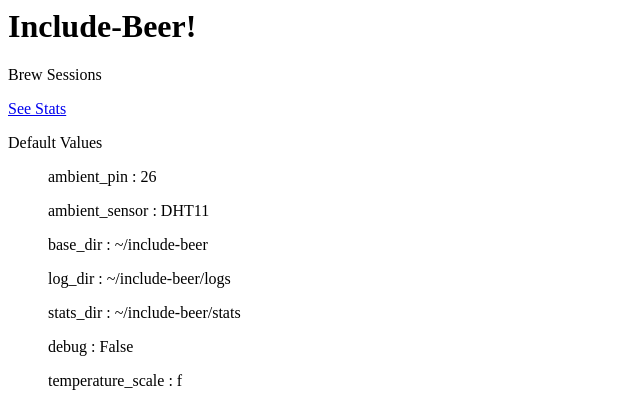
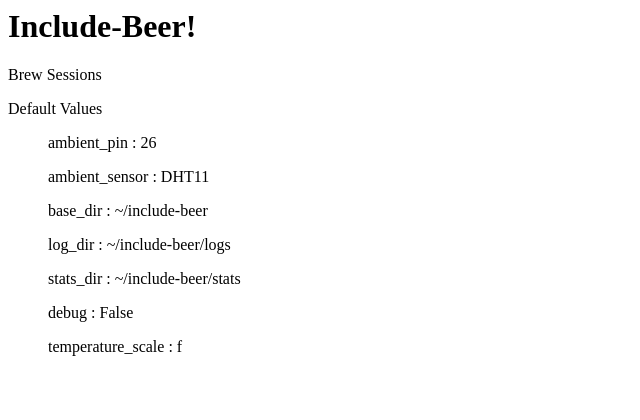
Before and after one commit to mbhein/include-beer, a Flask app: page / in a window 1280 px wide. Shown: the top 420 px of the page, without its empty margins (0-640 px from the left). Run offline with Flask 3, Linux system fonts and the light colour scheme.

Commit message:
feat: rm dev items

```diff
--- a/webapp/templates/index.html
+++ b/webapp/templates/index.html
@@ -30,10 +30,9 @@
 
     {% for session in sessions %}
 
-    <ol>{{ session.name }} - stats: <a href="/stats/{{ session.id }}">See Stats</a><</ol>
+    <ol>{{ session.name }} - stats: <a href="/stats/{{ session.id }}">See Stats</a></ol>
     {% endfor %}
   </p>
-  <p><a href="/stats/">See Stats</a></p>
   <p>Default Values
     {% for key, value in defaults.items() %}
     <ul>{{ key }} : {{ value }}</ul>
```
